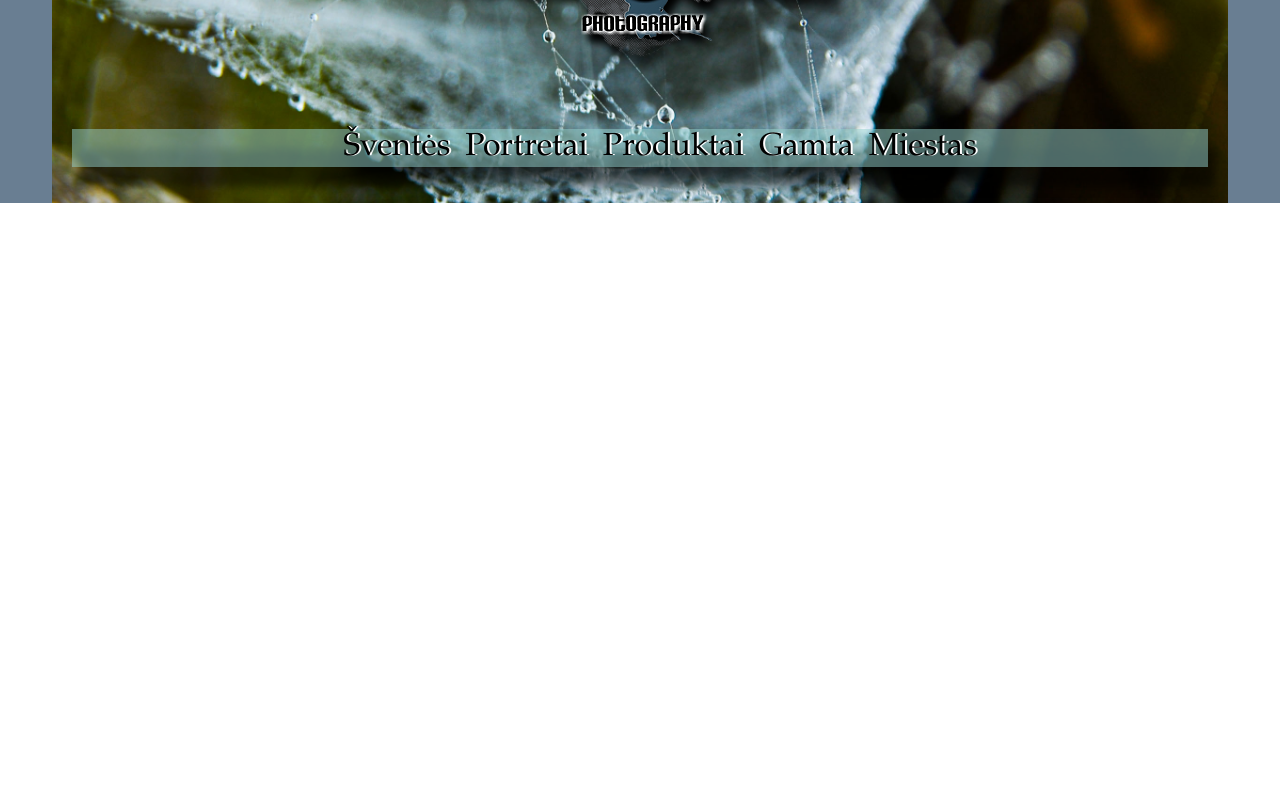
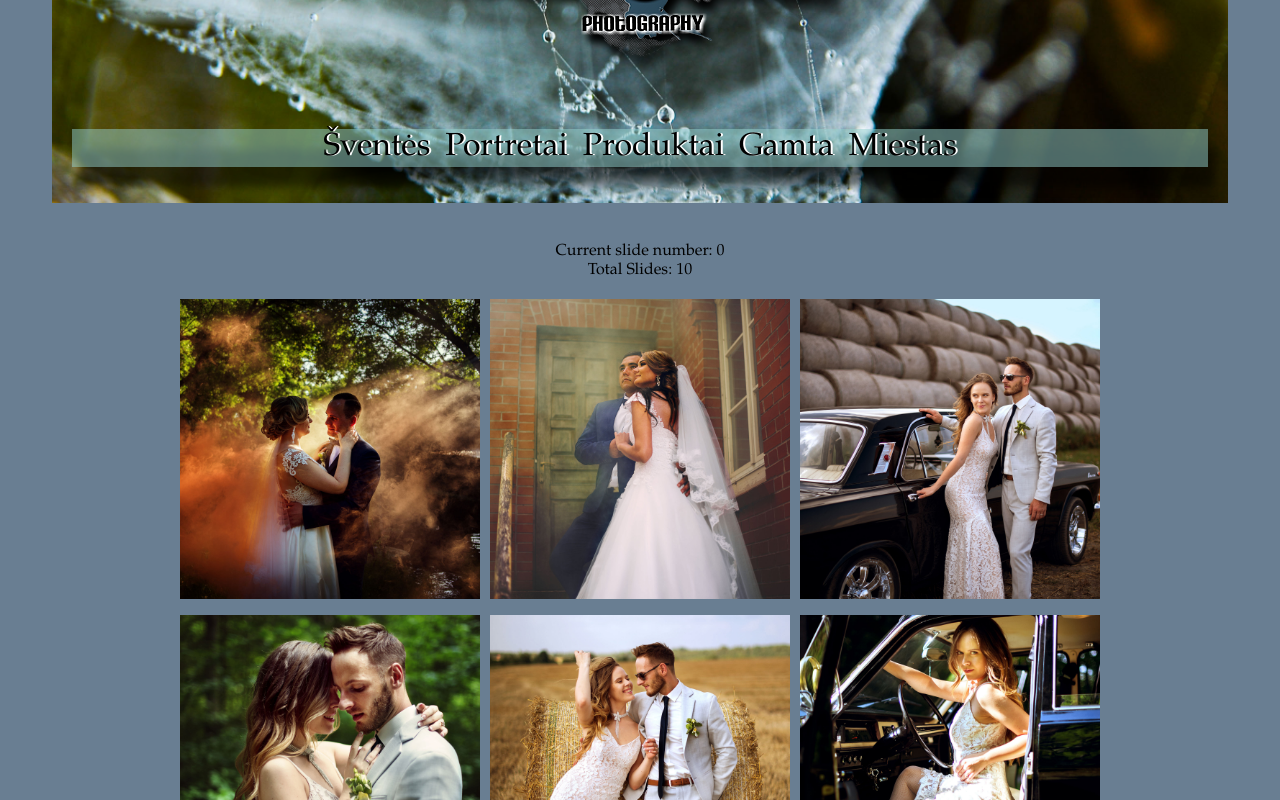
Before and after one commit to Vilimantass/Api-Final, a React (Create React App) app: page /mypage/wedding in a window 1280 px wide. Shown: the part 340-1140 px from the top of the page. Before the commit the page ends 800 px from the top, so only its background shows below. Built offline with nearby package versions, Linux system fonts and the light colour scheme.

Commit message:
Image gallery

```diff
--- a/src/Pages/MyPage/Header/Header.scss
+++ b/src/Pages/MyPage/Header/Header.scss
@@ -33,12 +33,14 @@
 
         max-width: 2560px;
         display: flex;
+        flex-wrap: wrap;
         justify-content: center;
         gap: 15px 15px;
         align-items: center;
         list-style-type: none;
         background-color: rgba($color: #95d1ce, $alpha: 0.5);
         filter: drop-shadow(7px 20px 5px black);
+        padding: 0;
 
 
         /* position: absolute; */
--- a/src/Pages/MyPage/SecPage/PortraitItem.js
+++ b/src/Pages/MyPage/SecPage/PortraitItem.js
@@ -3,11 +3,7 @@
 import { useState } from 'react'
 import './PortraitItem.scss'
 import { FontAwesomeIcon } from '@fortawesome/react-fontawesome'
-import {
-  faCircleChevronLeft,
-  faCircleChevronRight,
-  faCircleXmark
-} from '@fortawesome/free-solid-svg-icons'
+import { faCircleChevronLeft, faCircleChevronRight, faCircleXmark } from '@fortawesome/free-solid-svg-icons'
 
 
 // function PortraitItem({image}) {
--- a/src/Pages/MyPage/SecPage/PortraitItem.scss
+++ b/src/Pages/MyPage/SecPage/PortraitItem.scss
@@ -1,29 +1,3 @@
-// .photoItem {
-
-//     display: flex;
-//     flex-wrap: wrap;
-
-
-
-
-//     .photo {
-
-//         height: 250px;
-//         margin: 1%;
-//         filter: drop-shadow(0px 1px 2px black);
-
-
-//         &:hover {
-
-
-//             filter: drop-shadow(1px 2px 5px black);
-//             transition-duration: 300ms;
-
-
-//     }
-// }
-
-// }
 
 
 .galleryWrap {
@@ -32,15 +6,18 @@
     gap: 10px;
     align-items: center;
     justify-content: center;
-    max-width: 620px;
+    max-width: 920px;
     margin: 0 auto;
 
     .single {
 
-        width: 200px;
+        width: 300px;
         cursor: pointer;
 
         img {
+            width: 300px;
+            height: 300px;
+            object-fit: cover;
             max-width: 100%;
 
             &:hover {
@@ -102,10 +79,18 @@
 
     .fullScreenImage {
 
-        width: calc(10% - 40px);
-        height: calc(10% - 40px);
+        width: calc(100% - 40px);
+        height: calc(100% - 40px);
         display: flex;
         align-items: center;
         justify-content: center;
+
+        img {
+
+            max-width: 100%;
+            max-height: 100%;
+            pointer-events: none;
+            user-select: none;
+        }
     }
 }
--- a/src/Pages/MyPage/SecPage/Wedding.js
+++ b/src/Pages/MyPage/SecPage/Wedding.js
@@ -1,16 +1,91 @@
 import React from 'react'
 import Header from '../Header/Header'
 import Container from '../../../components/Container/Container'
+import PortraitItem from '../../MyPage/SecPage/PortraitItem'
+
+import image1 from '../../../MyImages/Wedding/VIL_3151.jpg'
+import image2 from '../../../MyImages/Wedding/VIL_1546.jpg'
+import image3 from '../../../MyImages/Wedding/VIL_8220 VIL_0480.jpg'
+import image4 from '../../../MyImages/Wedding/VIL_8191 VIL_0209.jpg'
+import image5 from '../../../MyImages/Wedding/VIL_8220 VIL_0438.jpg'
+import image6 from '../../../MyImages/Wedding/VIL_8220 VIL_0387.jpg'
+import image7 from '../../../MyImages/Wedding/VIL_8163.jpg'
+import image8 from '../../../MyImages/Wedding/VIL_7899.jpg'
+import image9 from '../../../MyImages/Wedding/VIL_3259_0540.jpg'
+import image10 from '../../../MyImages/Wedding/VIL_3259_0523.jpg'
+import Footer from '../Footer/Footer'
 
 const Wedding = () => {
+
+  const galleryImages = [
+
+    {
+      image: image1,
+    },
+    {
+      image: image2,
+    },
+    {
+      image: image3,
+    },
+    {
+      image: image4,
+    },
+    {
+      image: image5,
+    },
+    {
+      image: image6,
+    },
+    {
+      image: image7,
+    },
+    {
+      image: image8,
+    },
+    {
+      image: image9,
+    },
+    {
+      image: image10
+    }
+
+  ];
+
+  // const items = WeddingItems.map((item, index) => (
+
+  //   <WeddingItem
+  //     image={item.image}
+  //     key={index}
+  //   />
+  // ))
+
+
   return (
     <div className='page'>
-     <Container>
+
+      <Container>
+
         <Header />
-      </Container>
 
-  </div>
+        <div className='photoItem'>
+          {/* <WeddingItem />{items} */}
+          <PortraitItem
+          galleryImages={galleryImages}
+          />
+        </div>
+
+        <Footer />
+
+        </Container>
+
+
+
+
+    </div>
   )
 }
 
+
+
 export default Wedding
```
